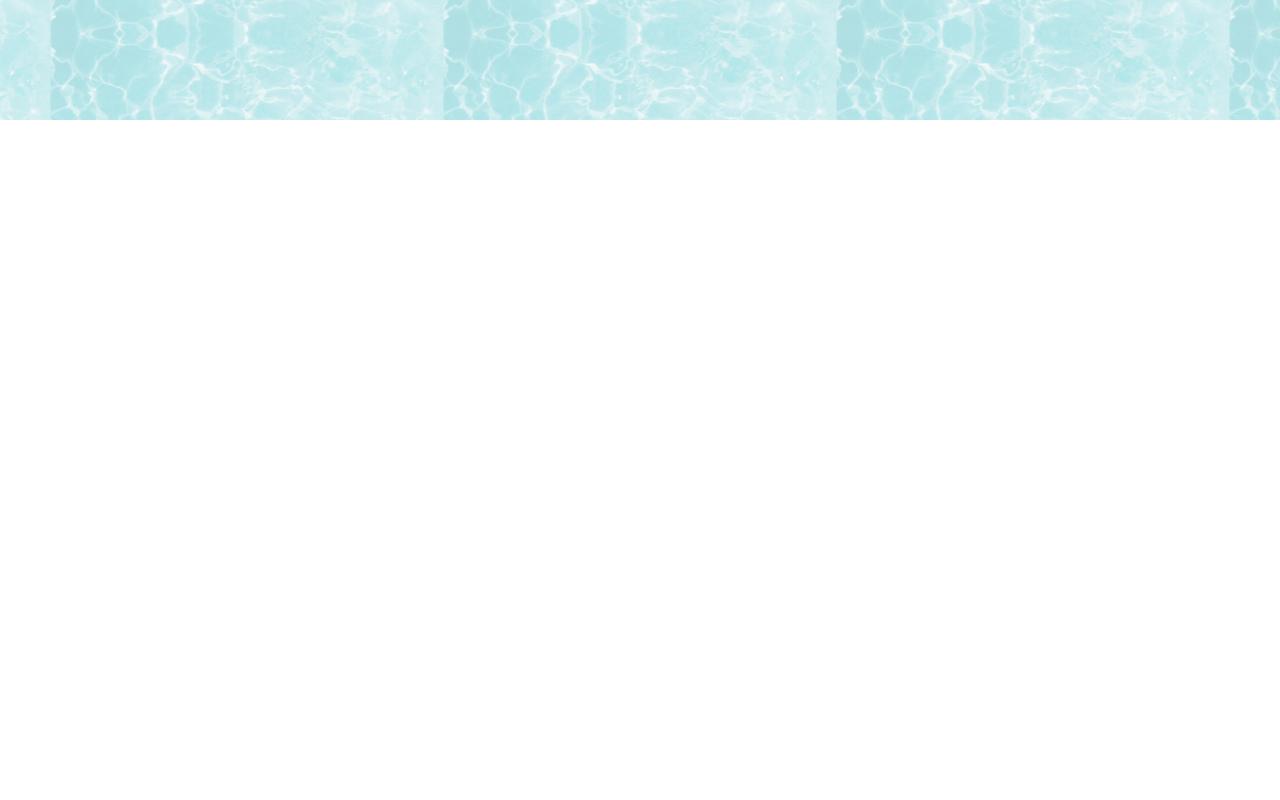
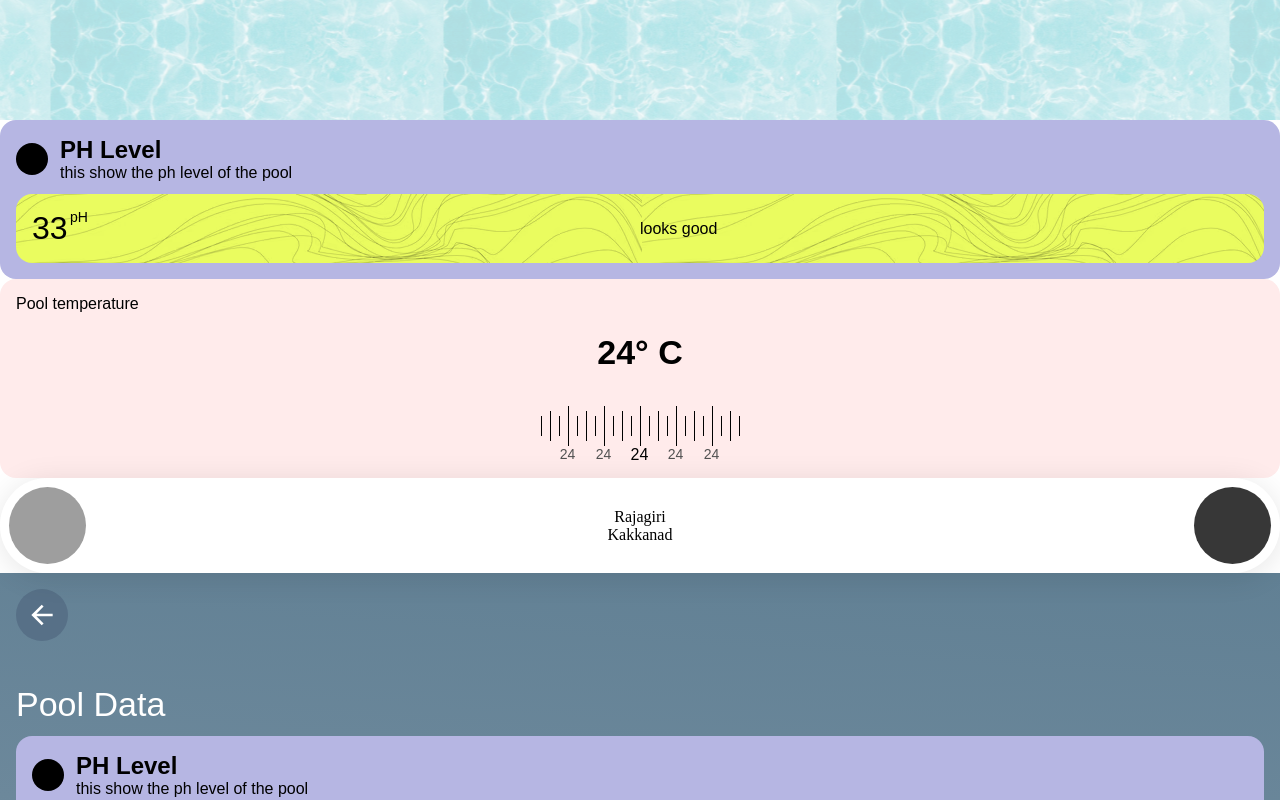
Before and after one commit to UnparallelStudios/Ainat_frontend, a Vue app: page / in a window 1280 px wide. Shown: the part 1480-2280 px from the top of the page. Before the commit the page ends 1600 px from the top, so only its background shows below. Built offline with nearby package versions, Linux system fonts and the light colour scheme; no server answers; grey boxes are pictures that could not be loaded.

Commit message:
completed websocket

```diff
--- a/package.json
+++ b/package.json
@@ -10,6 +10,7 @@
   },
   "dependencies": {
     "pinia": "^2.1.7",
+    "socket.io-client": "^4.7.2",
     "vue": "^3.3.4"
   },
   "devDependencies": {
--- a/src/App.vue
+++ b/src/App.vue
@@ -1,14 +1,18 @@
 <script setup>
 import "./assets/app.scss";
+import Card from "./components/Card.vue";
 import DashboardPage from "./components/DashboardPage.vue";
-// import HorizontalCams from "./components/HorizontalCams.vue";
+import DetailsPage from "./components/DetailsPage.vue";
 import LoginPage from "./components/LoginPage.vue";
-// import VerticalCams from "./components/VerticalCams.vue";
+import PoolCard from "./components/PoolCard.vue";
+import TopPill from "./components/TopPill.vue";
 </script>
 
 <template>
   <DashboardPage />
   <LoginPage />
-  <!-- <HorizontalCams /> -->
-  <!-- <VerticalCams /> -->
+  <Card />
+  <PoolCard />
+  <TopPill />
+  <DetailsPage />
 </template>
--- a/src/assets/detailspage.scss
+++ b/src/assets/detailspage.scss
@@ -22,6 +22,16 @@
     color: white;
 
     .back-button {
+      padding: 10px;
+      background-color: #577087;
+      border-radius: 100px;
+      display: flex;
+      align-items: center;
+      justify-content: center;
+      svg {
+        width: 32px;
+        fill: white;
+      }
     }
   }
 
--- a/src/components/DetailsPage.vue
+++ b/src/components/DetailsPage.vue
@@ -1,11 +1,30 @@
-<script setup>
+<script>
 import "../assets/detailspage.scss";
 import Card from "./Card.vue";
 import PoolCard from "./PoolCard.vue";
+import { state } from "@/socket";
+
+export default {
+  name: "DetailsPage",
+  components: {
+    Card,
+    PoolCard,
+  },
+  computed: {
+    connected() {
+      return state.connected;
+    },
+
+    myResponseData() {
+      return state.myResponseData;
+    },
+  },
+};
 </script>
 
 <template>
   <div class="container">
+    <h1>{{ myResponseData }}</h1>
     <div class="back-menu">
       <div class="back-button">
         <svg xmlns="http://www.w3.org/2000/svg" viewBox="0 0 24 24">
--- /dev/null
+++ b/src/socket.js
@@ -0,0 +1,34 @@
+import { reactive } from "vue";
+import { io } from "socket.io-client";
+
+export const state = reactive({
+  connected: false,
+  myResponseData: "",
+  fooEvents: [],
+  barEvents: [],
+});
+
+// "undefined" means the URL will be computed from the `window.location` object
+const URL = "ws://0.tcp.in.ngrok.io:19744";
+
+export const socket = io(URL);
+
+socket.on("connect", () => {
+  state.connected = true;
+});
+
+socket.on("my_response", (data) => {
+  state.myResponseData = data["data"];
+});
+
+socket.on("disconnect", () => {
+  state.connected = false;
+});
+
+socket.on("foo", (...args) => {
+  state.fooEvents.push(args);
+});
+
+socket.on("bar", (...args) => {
+  state.barEvents.push(args);
+});
```
Also changed, not shown: 1 other file (tests, documents, lock files or other folders).
